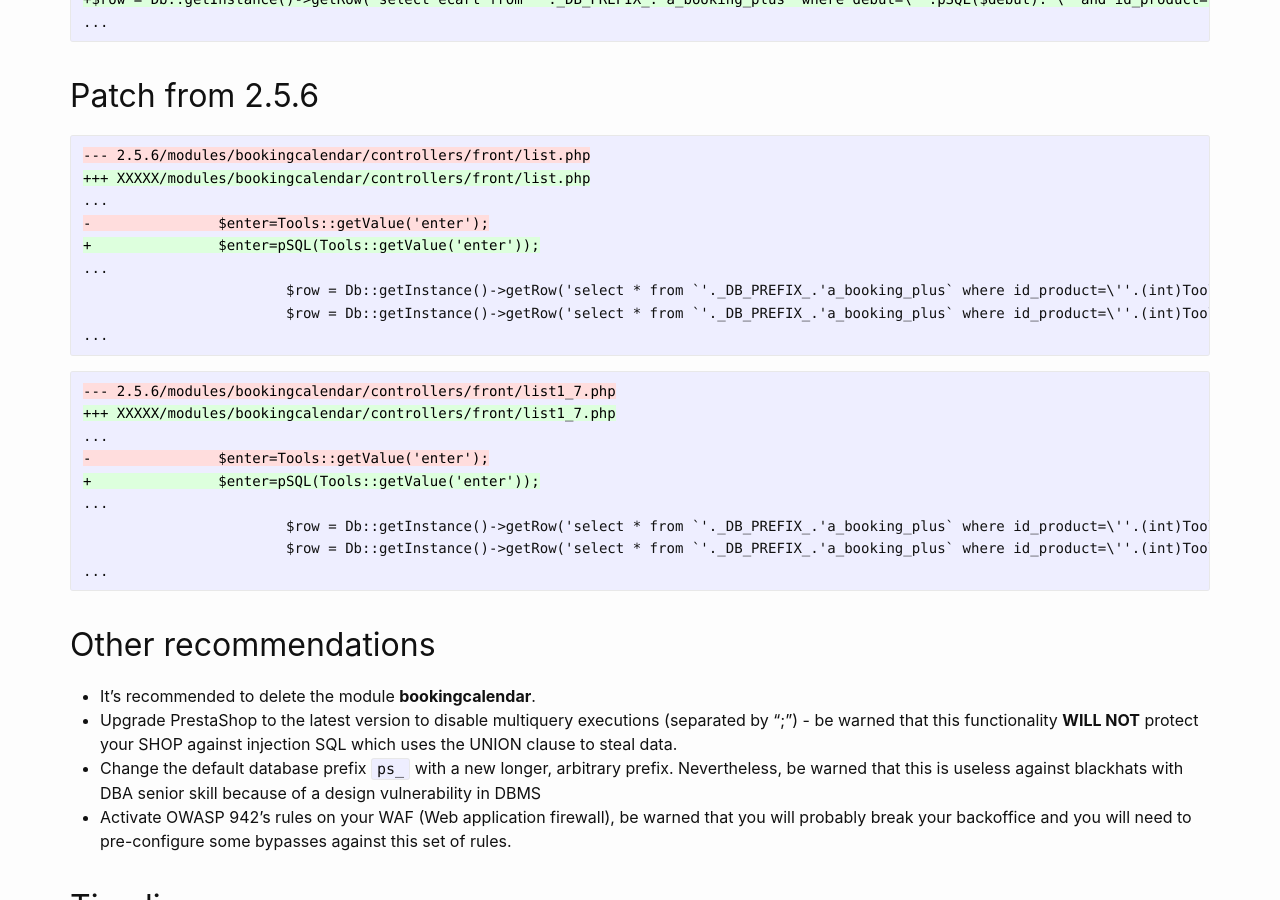
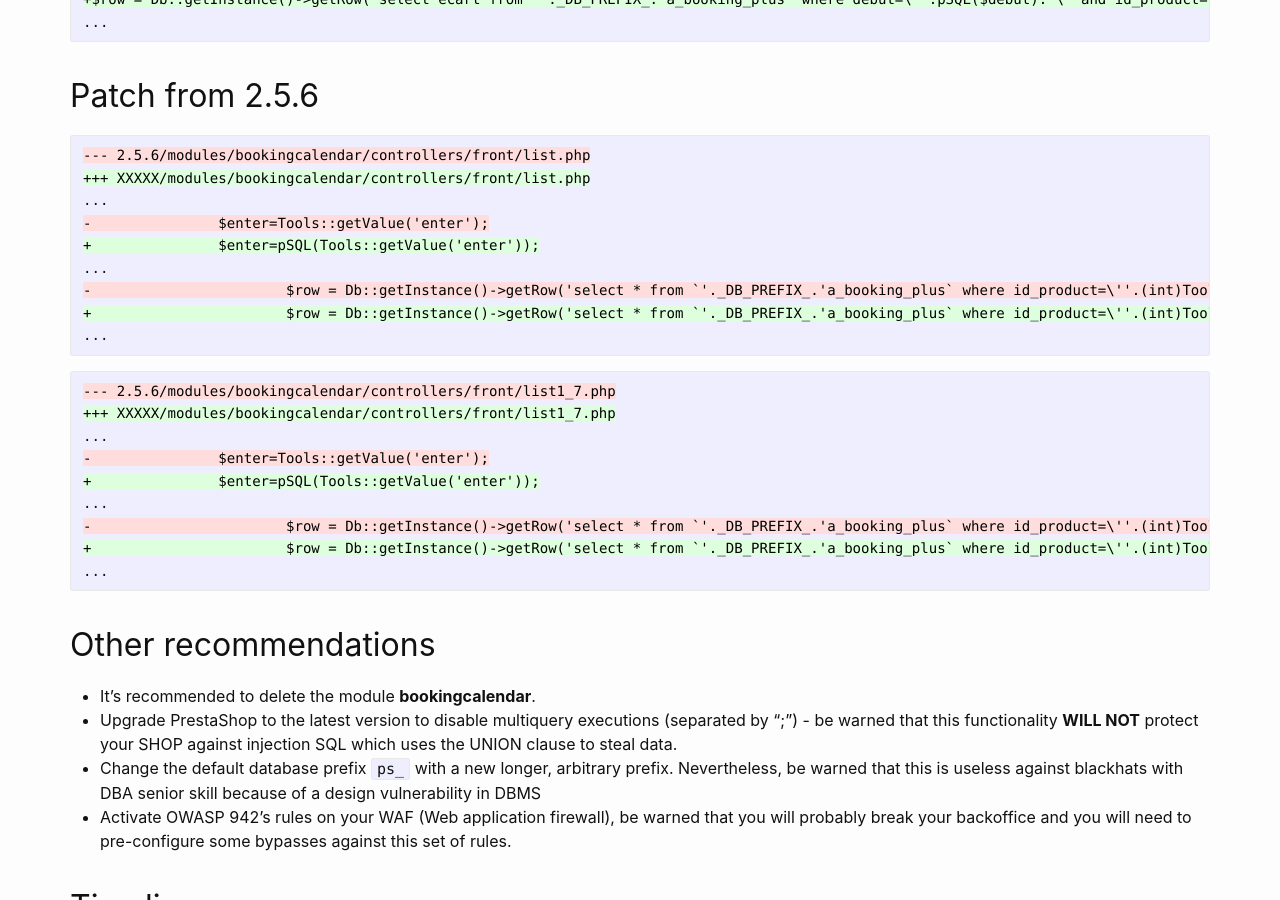
Before and after one commit to friends-of-presta/security-advisories, a Jekyll site: the page built from _posts/2024-02-06-bookingcalendar.md, in a window 1280 px wide and 900 px high, scrolled down 2201 px. Built offline with Jekyll 4.4.1, drawn with Linux system fonts in a browser that asks for light colours.

````diff
--- a/_posts/2024-02-06-bookingcalendar.md
+++ b/_posts/2024-02-06-bookingcalendar.md
@@ -84,8 +84,8 @@ The script PHP `ics_export.php` own a sensitive SQL calls that can be executed w
 -		$enter=Tools::getValue('enter');
 +		$enter=pSQL(Tools::getValue('enter'));
 ...
-			$row = Db::getInstance()->getRow('select * from `'._DB_PREFIX_.'a_booking_plus` where id_product=\''.(int)Tools::getValue('id_product').'\' and debut=\''.Tools::getValue('enter').' 00:00:00\'');
-			$row = Db::getInstance()->getRow('select * from `'._DB_PREFIX_.'a_booking_plus` where id_product=\''.(int)Tools::getValue('id_product').'\' and debut=\''.pSQL(Tools::getValue('enter')).' 00:00:00\'');
+-			$row = Db::getInstance()->getRow('select * from `'._DB_PREFIX_.'a_booking_plus` where id_product=\''.(int)Tools::getValue('id_product').'\' and debut=\''.Tools::getValue('enter').' 00:00:00\'');
++			$row = Db::getInstance()->getRow('select * from `'._DB_PREFIX_.'a_booking_plus` where id_product=\''.(int)Tools::getValue('id_product').'\' and debut=\''.pSQL(Tools::getValue('enter')).' 00:00:00\'');
 ...
 ```
 
@@ -97,8 +97,8 @@ The script PHP `ics_export.php` own a sensitive SQL calls that can be executed w
 -		$enter=Tools::getValue('enter');
 +		$enter=pSQL(Tools::getValue('enter'));
 ...
-			$row = Db::getInstance()->getRow('select * from `'._DB_PREFIX_.'a_booking_plus` where id_product=\''.(int)Tools::getValue('id_product').'\' and debut=\''.Tools::getValue('enter').' 00:00:00\'');
-			$row = Db::getInstance()->getRow('select * from `'._DB_PREFIX_.'a_booking_plus` where id_product=\''.(int)Tools::getValue('id_product').'\' and debut=\''.pSQL(Tools::getValue('enter')).' 00:00:00\'');
+-			$row = Db::getInstance()->getRow('select * from `'._DB_PREFIX_.'a_booking_plus` where id_product=\''.(int)Tools::getValue('id_product').'\' and debut=\''.Tools::getValue('enter').' 00:00:00\'');
++			$row = Db::getInstance()->getRow('select * from `'._DB_PREFIX_.'a_booking_plus` where id_product=\''.(int)Tools::getValue('id_product').'\' and debut=\''.pSQL(Tools::getValue('enter')).' 00:00:00\'');
 ...
 ```
 
````
